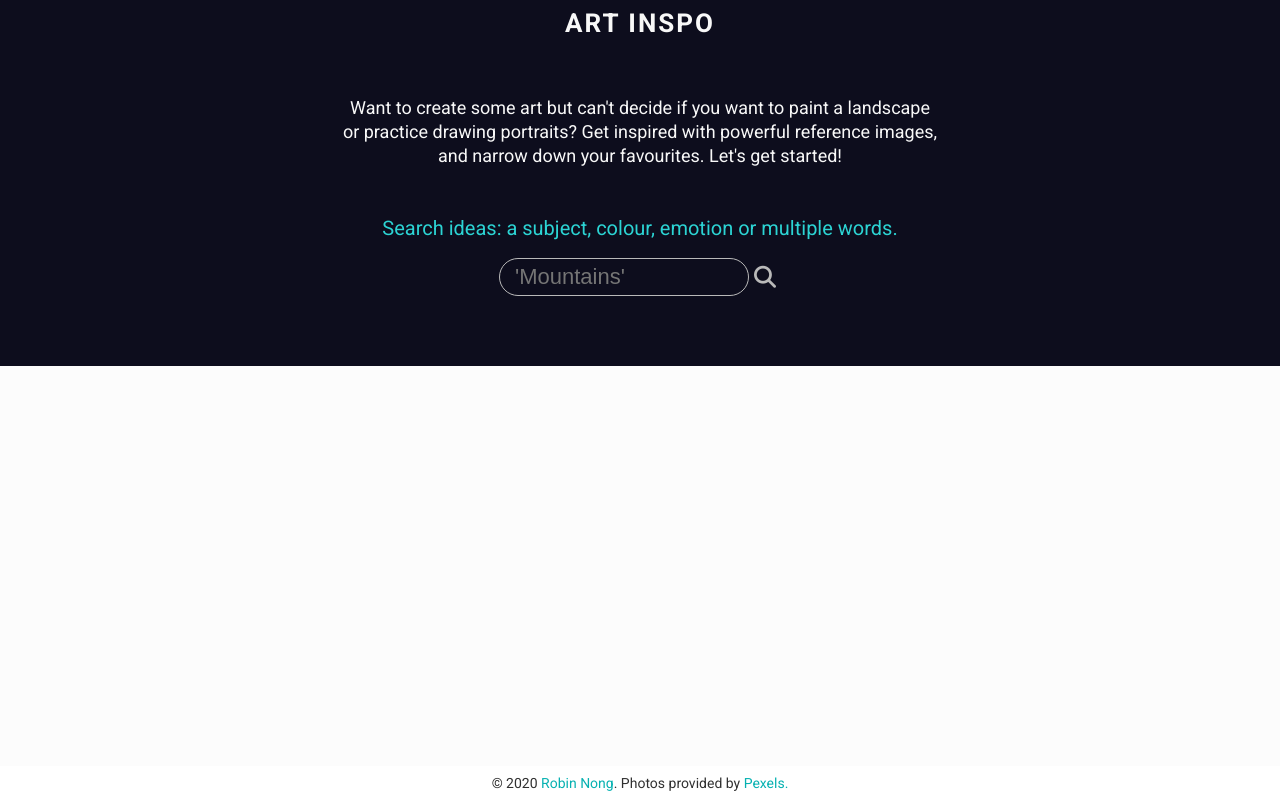
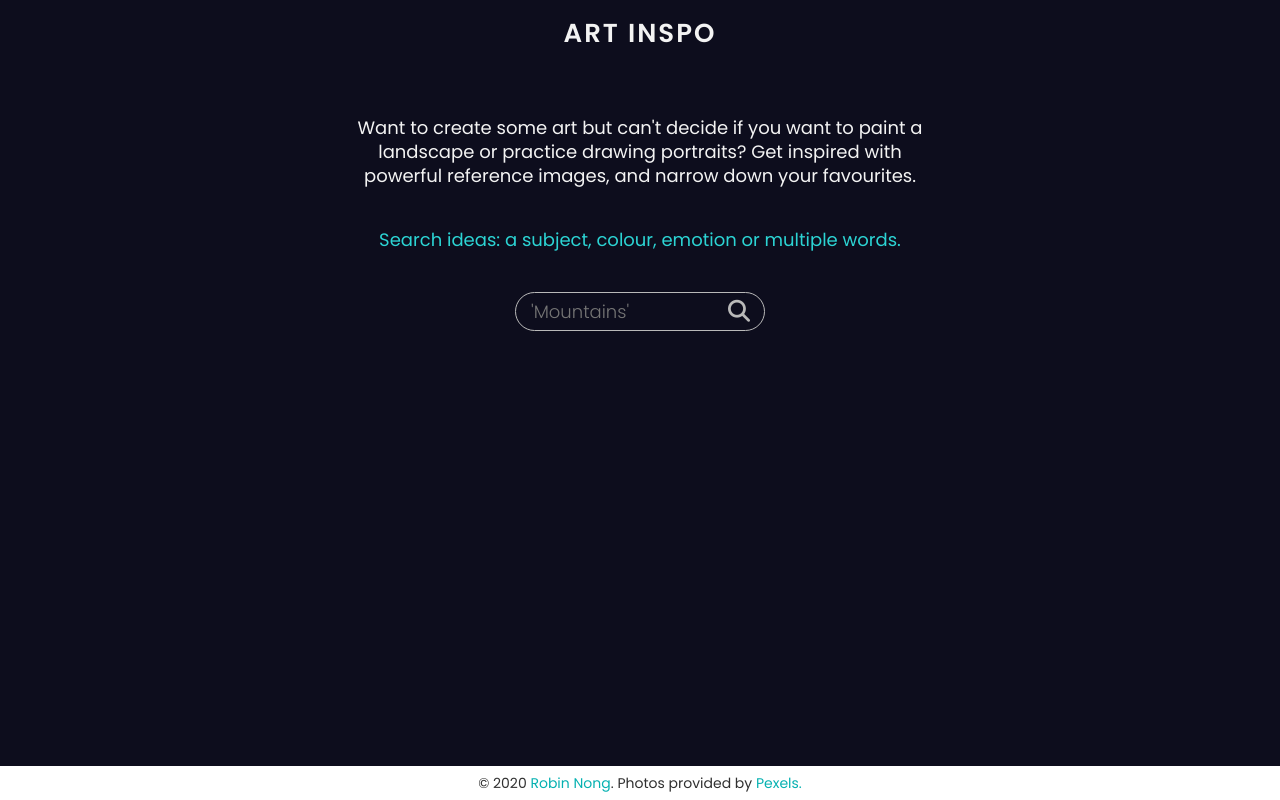
Before and after one commit to robinnong/photohack, a React (Create React App) app: page / in a window 1280 px wide. Built offline with nearby package versions, Linux system fonts and the light colour scheme; no server answers; what pexels would draw is missing.

Commit message:
Styling update

```diff
--- a/public/index.html
+++ b/public/index.html
@@ -25,7 +25,7 @@
       Learn how to configure a non-root public URL by running `npm run build`.
     -->
     <title>Photohack</title>
-    <link href="https://fonts.googleapis.com/css2?family=Roboto:wght@300;400;700&display=swap" rel="stylesheet">
+    <link href="https://fonts.googleapis.com/css2?family=Poppins:wght@300;400;600&display=swap" rel="stylesheet">
     <!-- link to Fontawesome -->
     <script src="https://kit.fontawesome.com/f3369905b3.js" crossorigin="anonymous"></script>
   </head>
--- a/src/App.css
+++ b/src/App.css
@@ -70,42 +70,52 @@ img {
 body {
     position: relative;
     min-width: 320px;
-    font-family: 'Roboto', sans-serif;
+    font-family: 'Poppins', sans-serif;
     font-size: 1.8rem;
-    background-color: #fcfcfc;
     min-height: 100vh;
-    color: rgb(36, 36, 36);
+    color: #f3f3f3;
+    background-color: #0d0d1d;
 }
 
 /* APP */
 h1 {
   font-size: 2.6rem;
-  font-weight: 700;
+  font-weight: 600;
   letter-spacing: 0.2rem;
   text-transform: uppercase;
-  padding: 10px 0;
 }
 
 h2 {
     margin-top: 50px;
     font-size: 2rem;
-    color: rgb(44, 212, 212);
+    font-weight: 300;
+}
+
+header {
+    padding: 20px;
 }
 
 header, main {
     text-align: center;
-    background-color: rgb(13, 13, 29);
-    color: rgb(248, 248, 248);
 }
 
 main {
-    padding: 50px 0;
+    padding: 50px 0 100px 0;
 }
 
 .wrapper > p {
     line-height: 2.4rem;
     max-width: 600px;
     margin: auto;
+}
+
+.wrapper > p:nth-of-type(2) {
+    color: rgb(44, 212, 212);
+    margin: 40px auto;
+}
+
+.featured{
+    width: 100%;
 }
 
 .searchForm {
@@ -116,9 +126,14 @@ main {
     margin-bottom: 20px;
 }
 
+.searchForm > div {
+    position: relative;
+}
+
 .searchForm input {
-    color: rgb(248, 248, 248);
-    font-size: 2.2rem;
+    color: #dadada;
+    font-family: inherit;
+    font-weight: 300;
     width: 250px;
     padding: 5px 15px;
     border-radius: 25px;
@@ -127,14 +142,20 @@ main {
 }
 
 .searchForm input:focus {
+    color: white;
     border: 1px solid white;
 }
 
 .searchForm input:focus + button {
-    color: rgb(248, 248, 248);
+    color: white;
 }
 
 .searchForm button {
+    position: absolute;
+    right: 10px;
+    top: 0;
+    bottom: 0;
+
     color: #b9b9b9;
     padding: 0 5px;
     border: none;
@@ -178,7 +199,7 @@ main {
     bottom: -20px;
     right: 0;
     text-align: right;
-    color: grey;
+    color: #f7f7f7;
 }
 
 .votingContainer button:hover {
@@ -199,6 +220,10 @@ main {
 
 .galleryContainer {
     margin-top: 100px;
+}
+
+.galleryContainer > p {
+    margin-bottom: 20px;
 }
 
 .gallery {
@@ -238,8 +263,9 @@ main {
     letter-spacing: 0.2rem;
     color: white;
     font-size: 2.4rem;
-    font-weight: 700;
+    font-weight: 600;
     position: absolute;
+    padding: 10px;
     margin: auto;
     transition: all 0.3s;
 }
@@ -273,3 +299,13 @@ footer a {
 footer a:hover {
     border-bottom: 1px solid rgb(6, 177, 177);
 }
+
+@media(max-width:560px) {
+    .gallery {
+        grid-template-columns: repeat(2, 1fr);
+    }
+
+    .gallery a p {
+        font-size: 1.8rem;
+    }
+}
--- a/src/App.js
+++ b/src/App.js
@@ -16,13 +16,16 @@ const App = () => {
   const [imageSearched, isSearched] = useState(false);
   const [galleryDisplay, isDisplayed] = useState(false);
   const [errorMessage, setErrorMessage] = useState("");
-  // const [backgroundImage, setBackground] = useState("");
+  const [featuredImage, setFeatured] = useState("");
 
-  // Effect runs only on the first render
-  useEffect(() => {
-    // Get the featured image of the hour as the background
-    // client.photos.curated({ per_page: 1 }).then(photos => {...});
-  }, [])
+  // // Effect runs only on the first render
+  // useEffect(() => {
+  //   // Get the featured image of the hour as the background
+  //   client.photos.curated({ per_page: 1 })
+  //   .then(result => {
+  //     setFeatured(result.photos[0].src.landscape);
+  //   });
+  // }, [])
 
   // Effect runs whenever the counter updates - When the user reaches the end of the results, then display all of their liked images
   useEffect(() => {
@@ -47,7 +50,7 @@ const App = () => {
         } else {
           setImageResults(results.photos);
           isSearched(true);
-          setErrorMessage("")
+          setErrorMessage("");
           setInput("");
         }
       })
@@ -60,8 +63,8 @@ const App = () => {
   // Adds the current images to the list of liked images
   const addToLiked = () => {
     let likeCopy = [...likedImages];
-    likeCopy.push(imageResults[counter])
-    setLikedImages(likeCopy)
+    likeCopy.push(imageResults[counter]);
+    setLikedImages(likeCopy);
   }
 
   return (
@@ -72,9 +75,9 @@ const App = () => {
       <main>
         <div className="blue">
           <div className="wrapper">
-            <p>Want to create some art but can't decide if you want to paint a landscape or practice drawing portraits? Get inspired with powerful reference images, and narrow down your favourites. Let's get started!</p>
+            <p>Want to create some art but can't decide if you want to paint a landscape or practice drawing portraits? Get inspired with powerful reference images, and narrow down your favourites.</p>
 
-            <h2>Search ideas: a subject, colour, emotion or multiple words.</h2>
+            <p>Search ideas: a subject, colour, emotion or multiple words.</p>
 
             <Form
             getPhotos={(e) => getPhotos(e)}
--- a/src/Form.js
+++ b/src/Form.js
@@ -4,10 +4,12 @@ const Form = (props) => {
     return (
         <form action="" className="searchForm" onSubmit={props.getPhotos}>
             <label htmlFor="search" className="sr-only">Search</label>
-            <input onChange={props.handleUserInput} type="text" id="search" placeholder="'Mountains'"></input>
-            <button type="submit" aria-label="Search">
-                <i className="fas fa-search" aria-hidden="true"></i>
-            </button>
+            <div>
+                <input onChange={props.handleUserInput} type="text" id="search" placeholder="'Mountains'"></input>
+                <button type="submit" aria-label="Search">
+                    <i className="fas fa-search" aria-hidden="true"></i>
+                </button>
+            </div>
         </form>
     )
 }
--- a/src/Gallery.js
+++ b/src/Gallery.js
@@ -3,7 +3,7 @@ import React from 'react';
 const Gallery = (props) => {
     return (
         <div className="galleryContainer">
-            <p>Here are the images for today's creative inspiration:</p>
+            <p>Here is today's creative inspiration:</p>
             <ul className="gallery">
                 {props.images.map((image, key) => {
                     return (
```
